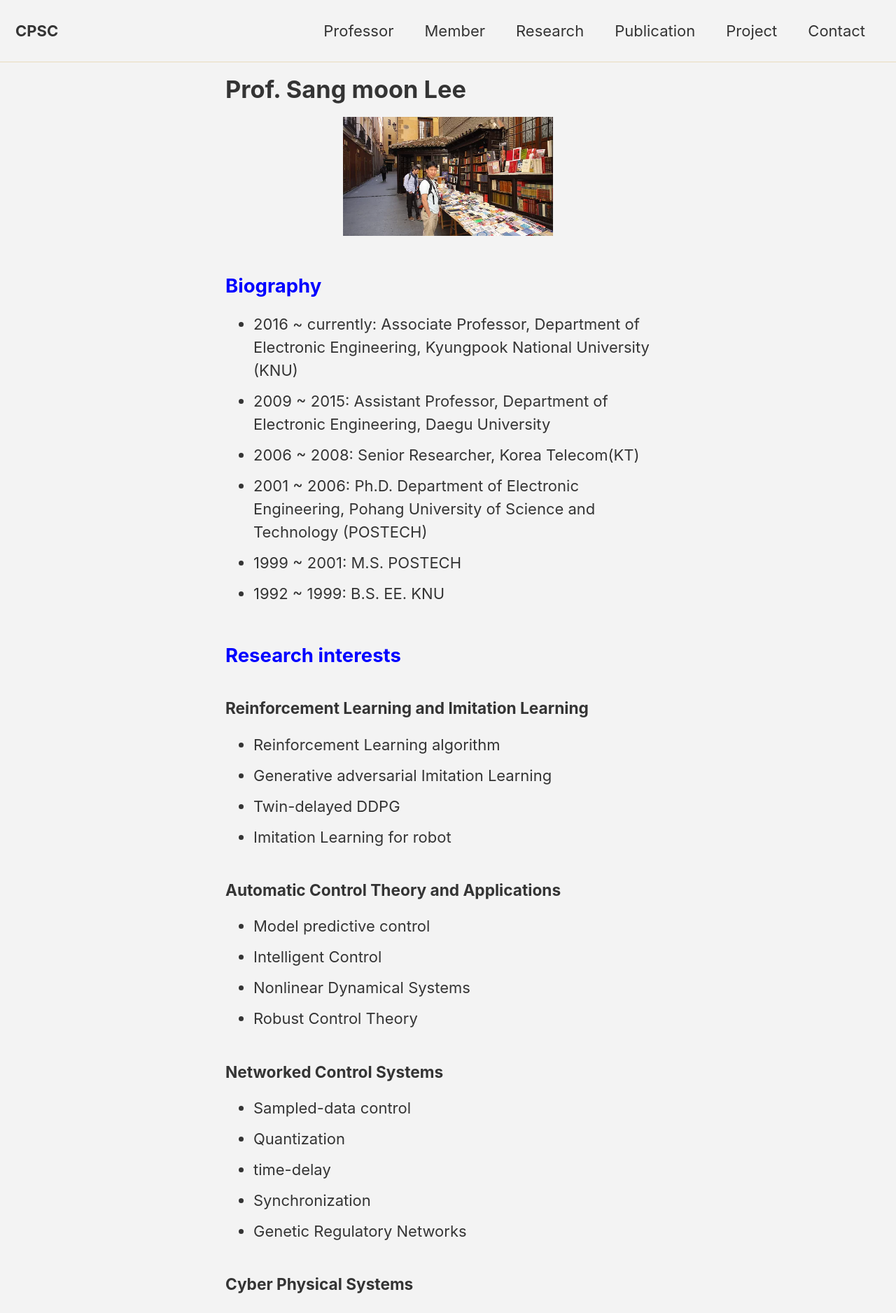
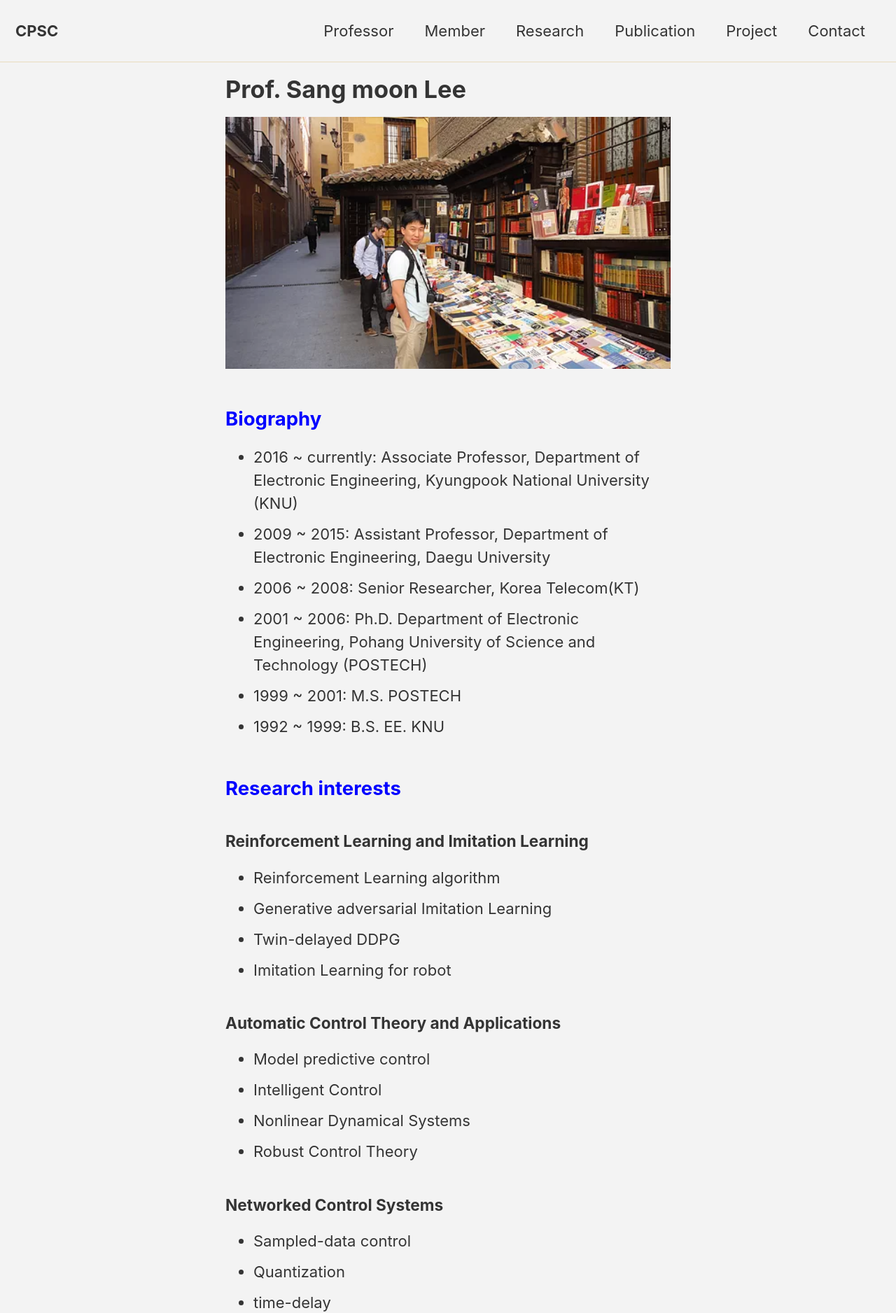
Before and after one commit to CPSC-LAB/CPSC-LAB.github.io, a Jekyll site: the page built from _pages/professor.md, in a window 1280 px wide. Shown: the top 1876 px of the page at 70% size. Built offline with Jekyll 4.4.1, drawn with Linux system fonts in a browser that asks for light colours; cached includes are drawn as plain includes.

Commit message:
Update professor.md

```diff
--- a/_pages/professor.md
+++ b/_pages/professor.md
@@ -4,7 +4,7 @@
 layout: categories
 ---
 
-<p align="center"><img src="/assets/images/professor.jpg" width="300"></p>
+<p align="center"><img src="/assets/images/professor.jpg" width="900"></p>
 
 ## <span style="color:blue">Biography</span>
 
```
